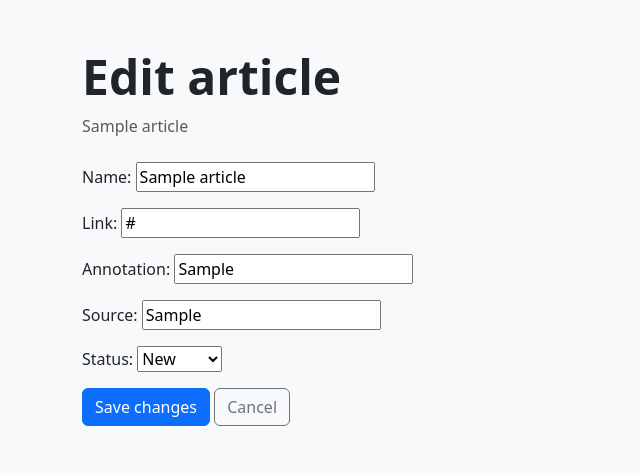
After one commit to Maria-Friess/devops-project-1, a Django app: page /articles/1/edit/ in a window 1280 px wide. The commit adds this page. Shown: the top 473 px of the page, without its empty margins (0-640 px from the left). Run offline with Django 5.2, Linux system fonts and the light colour scheme; tables that the repository leaves empty hold one stand-in row (values such as "Sample post").

Commit message:
include field source in the  form and HTML templates. Add an update view, URL route, and HTML template to edit an existing Article record. Reuse the existing Article form if available, and add an Edit link to the article list template.

```diff
--- a/library/forms.py
+++ b/library/forms.py
@@ -6,4 +6,4 @@ from library.models import Article
 class ArticleForm(forms.ModelForm):
     class Meta:
         model = Article
-        fields = ["name", "link", "annotation", "status"]
+        fields = ["name", "link", "annotation", "source", "status"]
--- /dev/null
+++ b/library/templates/library/article_edit.html
@@ -0,0 +1,23 @@
+<!doctype html>
+<html lang="en">
+<head>
+    <meta charset="utf-8">
+    <meta name="viewport" content="width=device-width, initial-scale=1">
+    <title>Edit article</title>
+    <link href="https://cdn.jsdelivr.net/npm/bootstrap@5.3.3/dist/css/bootstrap.min.css" rel="stylesheet">
+</head>
+<body class="bg-light">
+    <main class="container py-5">
+        <header class="mb-4">
+            <h1 class="display-5 fw-semibold mb-2">Edit article</h1>
+            <p class="text-body-secondary mb-0">{{ article.name }}</p>
+        </header>
+        <form method="post">
+            {% csrf_token %}
+            {{ form.as_p }}
+            <button class="btn btn-primary" type="submit">Save changes</button>
+            <a class="btn btn-outline-secondary" href="{% url 'article-list' %}">Cancel</a>
+        </form>
+    </main>
+</body>
+</html>
--- a/library/templates/library/article_list.html
+++ b/library/templates/library/article_list.html
@@ -22,7 +22,11 @@
                                 <h2 class="card-title h5">{{ article.name }}</h2>
                                 <p class="card-text"><a href="{{ article.link }}">{{ article.link }}</a></p>
                                 <p class="card-text text-body-secondary mb-0">{{ article.annotation }}</p>
+                                {% if article.source %}
+                                    <p class="card-text"><span class="fw-semibold">Source:</span> {{ article.source }}</p>
+                                {% endif %}
                                 <p class="card-text mt-2"><span class="fw-semibold">Status:</span> {{ article.status }}</p>
+                                <a class="btn btn-outline-primary mt-2" href="{% url 'article-edit' article.pk %}">Edit</a>
                             </div>
                         </article>
                     </li>
--- a/library/views.py
+++ b/library/views.py
@@ -1,4 +1,4 @@
-from django.shortcuts import redirect, render
+from django.shortcuts import get_object_or_404, redirect, render
 from rest_framework import status
 from rest_framework.response import Response
 from rest_framework.viewsets import ModelViewSet
@@ -25,6 +25,23 @@ def article_create(request):
     return render(request, "library/article_form.html", {"form": form})
 
 
+def article_edit(request, pk):
+    article = get_object_or_404(Article, pk=pk)
+    if request.method == "POST":
+        form = ArticleForm(request.POST, instance=article)
+        if form.is_valid():
+            form.save()
+            return redirect("article-list")
+    else:
+        form = ArticleForm(instance=article)
+
+    return render(
+        request,
+        "library/article_edit.html",
+        {"article": article, "form": form},
+    )
+
+
 class BookViewSet(ModelViewSet):
     queryset = Book.objects.all()
     serializer_class = BookSerializer
--- a/little_app_for_metrics/urls.py
+++ b/little_app_for_metrics/urls.py
@@ -18,7 +18,7 @@ from django.contrib import admin
 from django.urls import path
 from rest_framework.routers import SimpleRouter
 
-from library.views import BookViewSet, article_create, article_list
+from library.views import BookViewSet, article_create, article_edit, article_list
 
 
 router = SimpleRouter()
@@ -29,6 +29,7 @@ urlpatterns = [
     path('admin/', admin.site.urls),
     path('articles/', article_list, name='article-list'),
     path('articles/add/', article_create, name='article-create'),
+    path('articles/<int:pk>/edit/', article_edit, name='article-edit'),
 ]
 
 urlpatterns += router.urls
```
Also changed, not shown: library/tests.py (+45 -1 lines).
